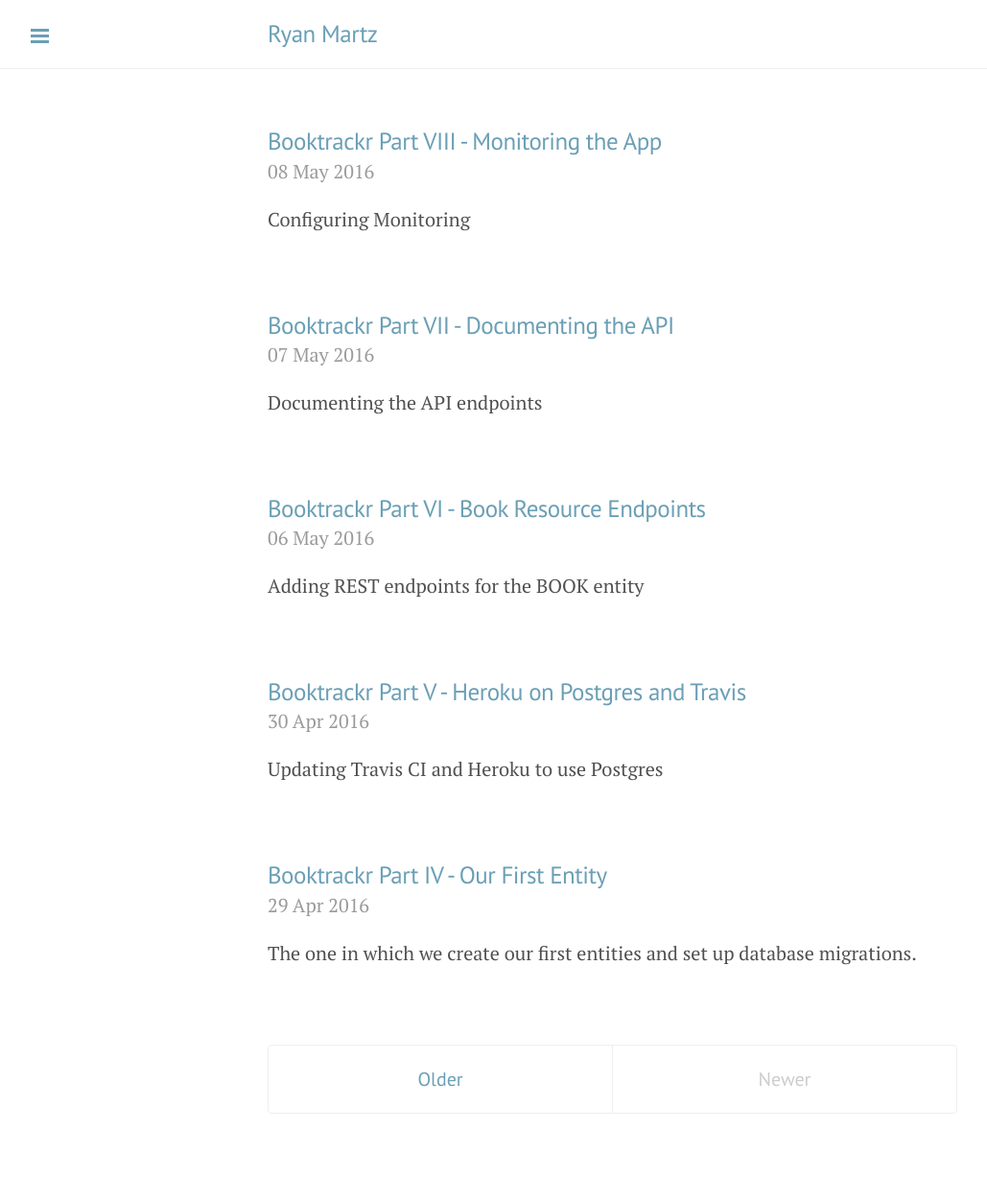
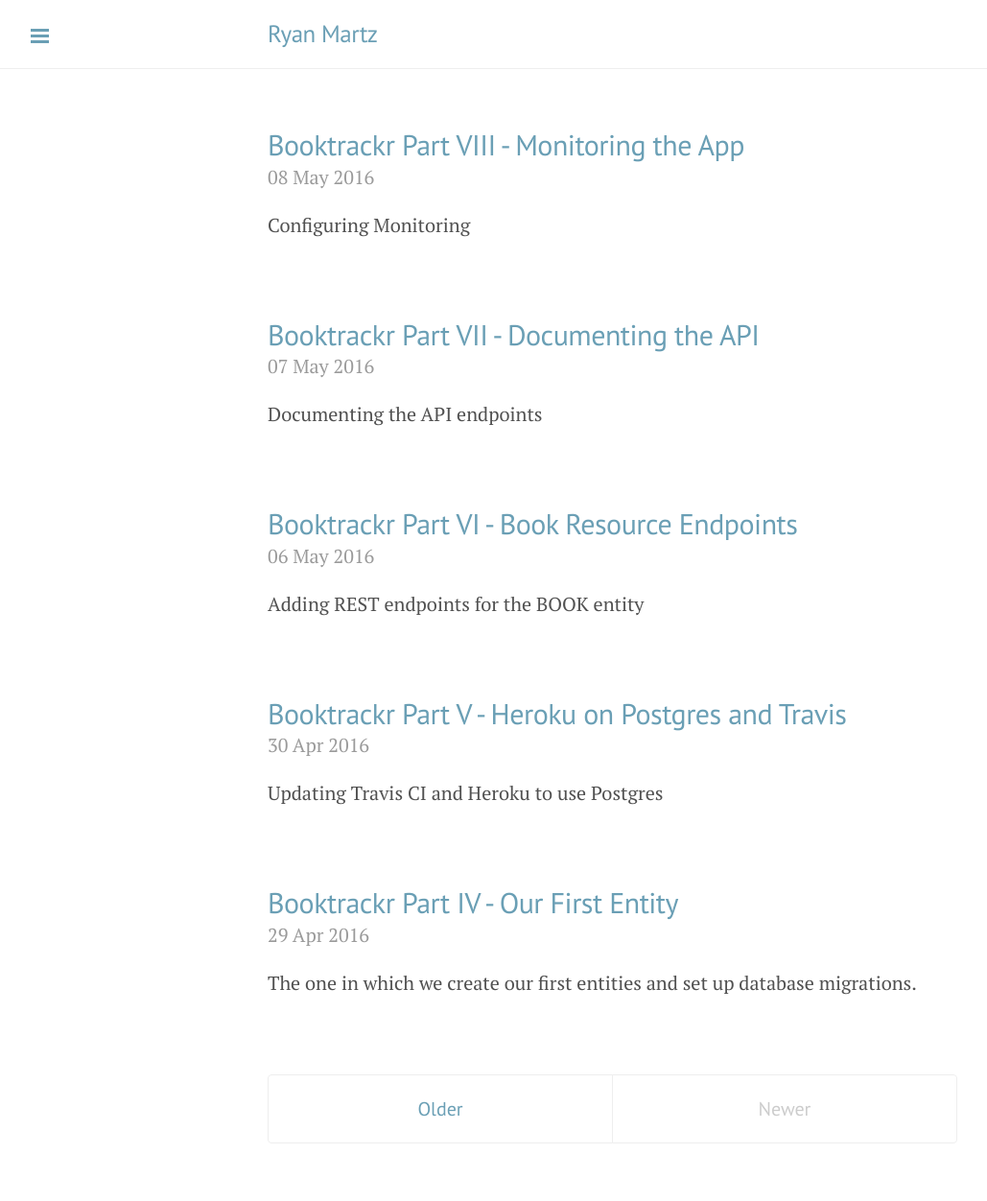
Before and after one commit to rpmartz/rpmartz.github.io, a Jekyll site: the page built from index.html, in a window 1280 px wide. Shown: the whole page at 96% size, without its empty margins (1-1030 px from the left). Built offline with Jekyll 4.4.1, drawn with Linux system fonts in a browser that asks for light colours; nearby versions of some CDN libraries; the list of posts is cut into pages by our own code; comment, search, counter and statistics services are not loaded; before the commit the page ends 1221 px from its top, so only the background shows below that.

Commit message:
h2 is more purdy-er

```diff
--- a/index.html
+++ b/index.html
@@ -5,11 +5,11 @@ layout: default
 <div class="posts">
   {% for post in paginator.posts %}
   <div class="post">
-    <h3 class="post-title">
+    <h2 class="post-title">
       <a href="{{ post.url }}">
         {{ post.title }}
       </a>
-    </h1>
+    </h2>
 
     <span class="post-date">{{ post.date | date_to_string }}</span>
 
```
